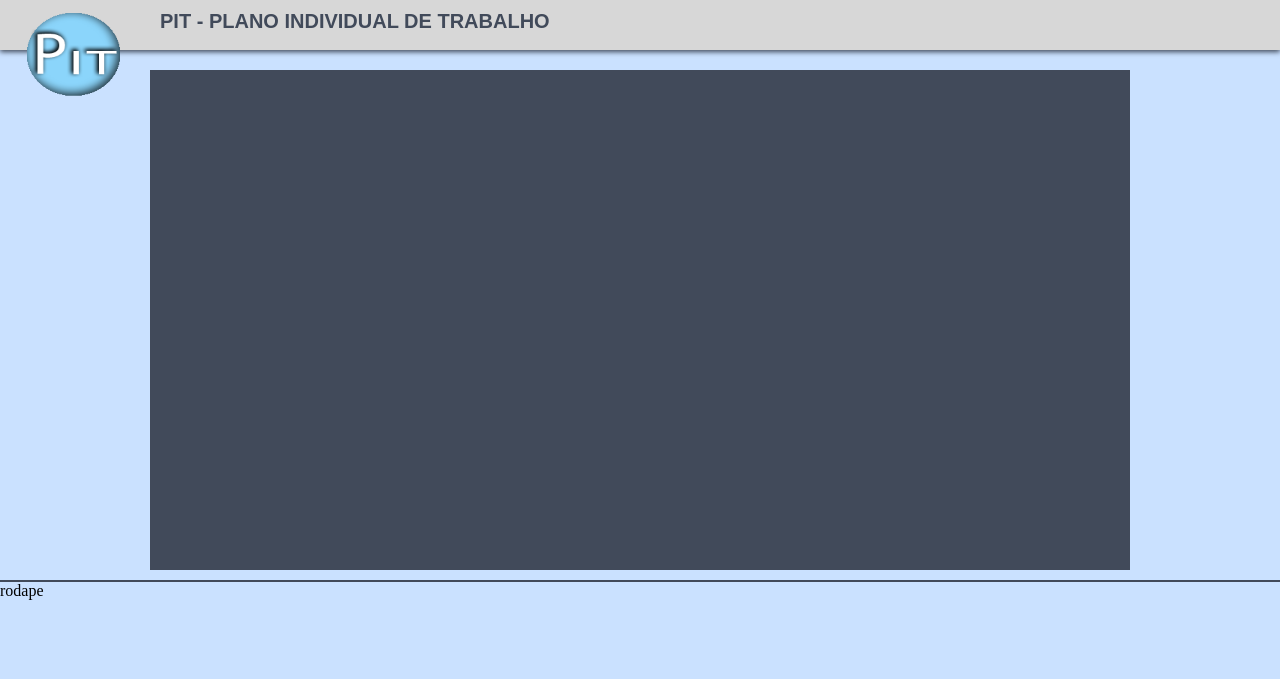
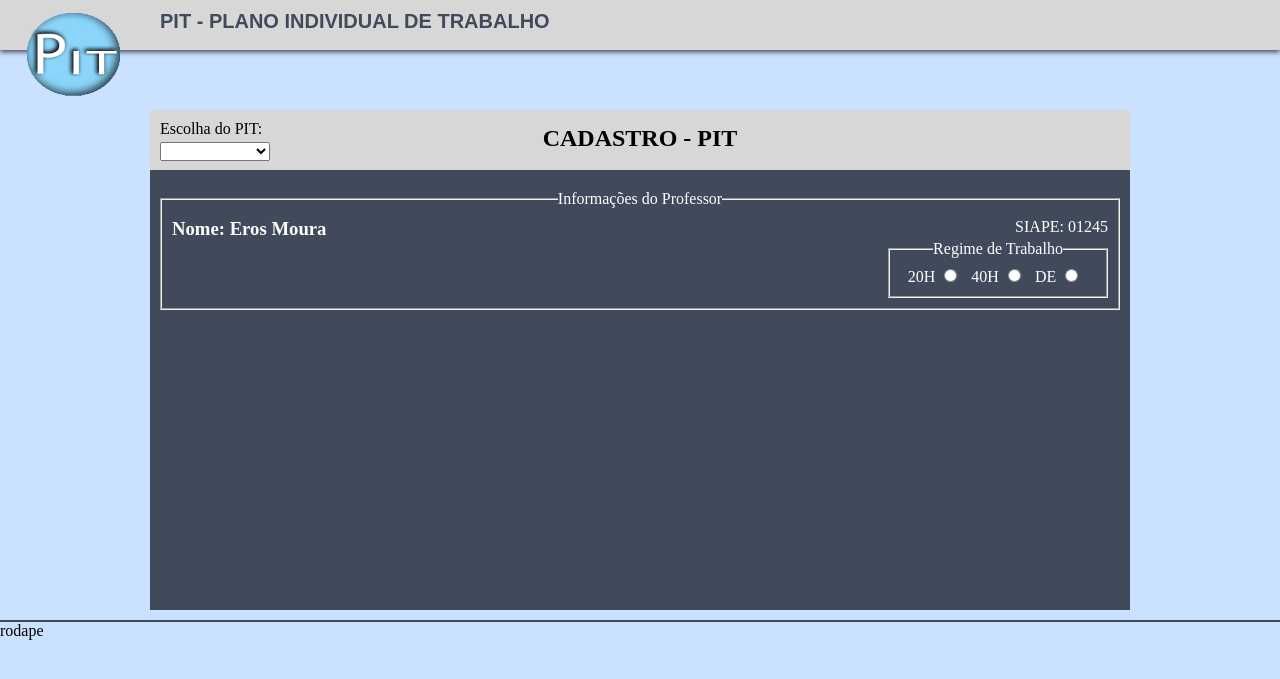
Before and after one commit to AdrianoAmorim/Repositorio, a PHP site: page / in a window 1280 px wide. Shown: the top 679 px of the page. Run offline with PHP 8.4, Linux system fonts and the light colour scheme.

Commit message:
Melhorando Agora --- novas atualizações
ta ficando melhorzinho a visao agora kkk

```diff
--- a/Pit/css/estiloIndex.css
+++ b/Pit/css/estiloIndex.css
@@ -9,12 +9,36 @@
     -moz-box-sizing: border-box;
     box-sizing: border-box;
 }
+
+/*Classes ---------------------------------------------------------------------*/
+.camposDados{
+    float: right;
+    width: 100%;
+    padding: 10px;
+    margin-top: 35px;
+}
+.tituloCamposDados {
+    text-align: center;
+    color: white;
+}
+.radios{
+    margin-right: 10px;
+}
+.lblRadios{
+    margin-right: 5px;
+}
+.clear {
+    clear: both;
+}
+/*fim classes---------------------------------------------------*/
+
 body{
     background-color: #CAE1FF;
     width: 100%;
     min-width: 980px;
 }
 
+/*Estilização do cabecalho*/
 header#cabecalho {
     background-color: #d7d7d7 ;
     margin: 0px auto 15px auto ;
@@ -41,16 +65,68 @@ header#cabecalho h1#tituloPrincipal {
     font-size: 15pt;
 
 }
+/*-------------------------------------------------------------*/
 
-
-#container {
+div#container {
+    position: relative;
     background-color: #414a5a;
     width: 980px;
     height: 500px;
-    margin: 20px auto 0 auto;
+    margin: 60px auto 10px auto;
 }
 
+/*Cabecalho do formulario*/
+div#container header#cabecalhoPit {
+    position: absolute;
+    background-color: #d7d7d7 ;
+    width: 100%;
+    height: 60px;
+}
+/*titulo do cabecalho cadastro*/
+div#container header#cabecalhoPit h2{
+    text-align: center;
+    margin-top: 15px;
+}
+/*----------------------------------------------------------*/
 
+/*Estilo do select dos Semestres*/
+div#container header#cabecalhoPit select#selectSemestres {
+    position: absolute;
+    top: 32px;
+    left: 10px;
+}
+/*-------------------------------------------------------------*/
+
+/*Label do select do Semestre*/
+div#container header#cabecalhoPit label#lblSelect {
+    position: absolute;
+    top: 10px;
+    left: 10px;
+}
+/*-------------------------------------------------------------*/
+
+/*fim cabecalho do formulario*/
+
+
+div#container section#scCadastroPit h3#nomeProf {
+    float: left;
+    color: white;
+}
+
+div#container section#scCadastroPit p#numSiape {
+    float: right;
+    color: white;
+
+}
+
+div#container section#scCadastroPit fieldset#regimeTrabalho{
+    float: right;
+    width: 220px;
+    padding: 10px;
+    text-align: center;
+    color: white;
+
+}
 
 
 footer#rodape {
--- a/Pit/index.php
+++ b/Pit/index.php
@@ -13,21 +13,48 @@
 </header>
 
 <div id="container">
+    <header id="cabecalhoPit">
+        <label for="selectSemestres" id="lblSelect">Escolha do PIT:</label>
+        <select name="semestres" id="selectSemestres">
+            <option value=""></option>
+            <optgroup label="2014">
+                <option value="1º Semestre">1º Semestre</option>
+                <option value="2º Semestre">2º Semestre</option>
+                <option value="3º Semestre">3º Semestre</option>
+                <option value="4º Semestre">4º Semestre</option>
+            </optgroup>
+        </select>
 
-    <section id="scCadastroPit">
+        <h2>CADASTRO - PIT</h2>
+    </header>
+
+    <section id="scCadastroPit" class="camposDados">
+        <fieldset class="camposDados"><legend class="tituloCamposDados">Informações do Professor</legend>
+            <h3 id="nomeProf">Nome: Eros Moura</h3>
+            <p id="numSiape">SIAPE: 01245</p>
+
+            <div class="clear"></div>
+
+            <fieldset id="regimeTrabalho"><legend class="tituloCamposDados">Regime de Trabalho</legend>
+                <label for="20" class="lblRadios">20H</label>
+                <input type="radio" name="horasTrab" id="20" class="radios" required>
+
+                <label for="40" class="lblRadios">40H</label>
+                <input type="radio" name="horasTrab" id="40" class="radios" required>
+
+                <label for="DE" class="lblRadios">DE</label>
+                <input type="radio" name="horasTrab" id="DE" class="radios" required>
+            </fieldset>
+
+        </fieldset>
+
 
 
     </section>
 
 
+
 </div>
-
-
-
-
-
-
-
 
 <footer id="rodape">
     <p>rodape</p>
```
